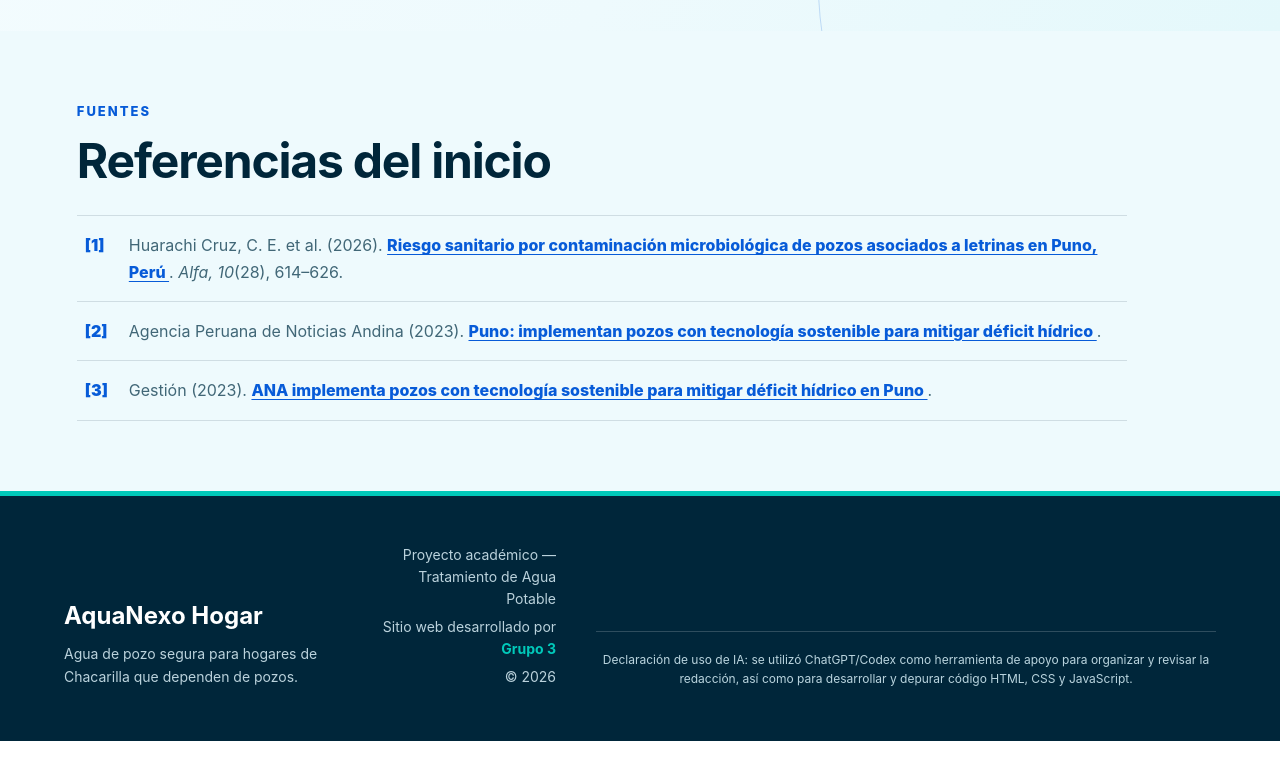
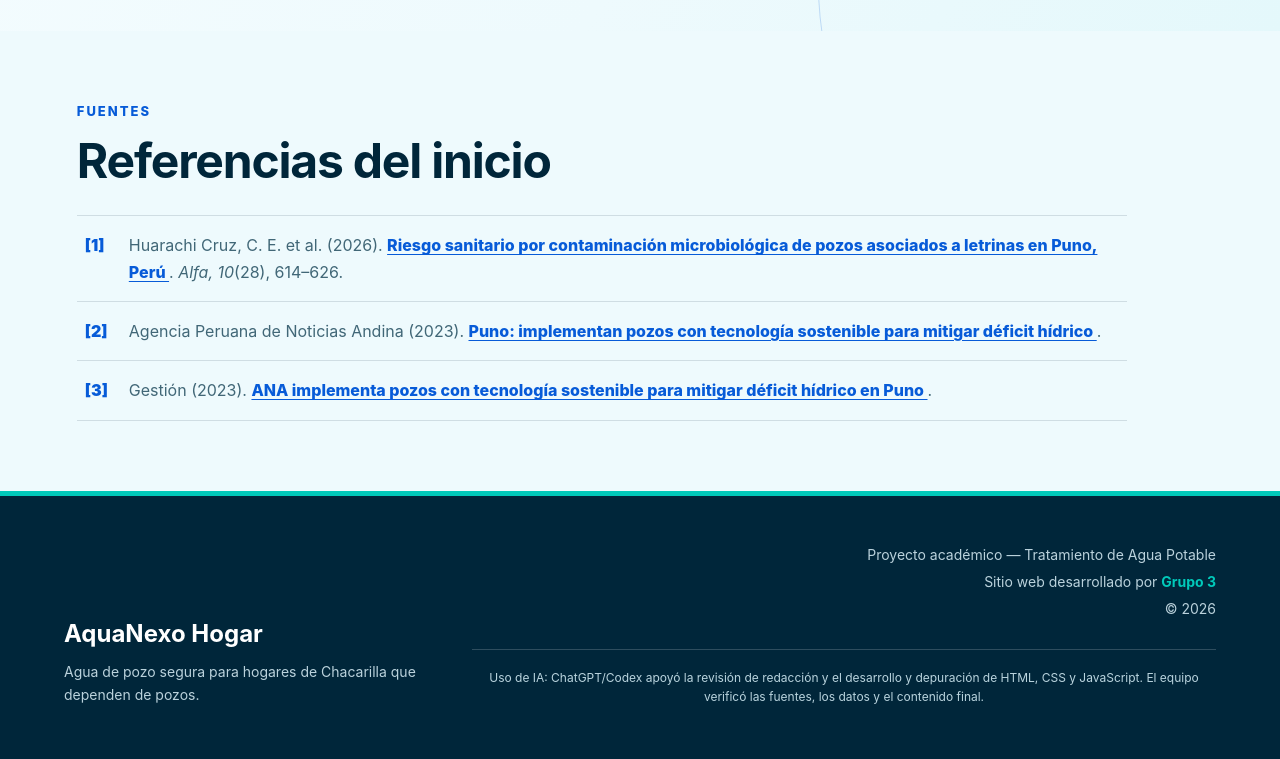
Before and after one commit to melanierominaramosrequejo/melanierominaramosrequejo.github.io, a plain HTML site: page index.html in a window 1280 px wide. Shown: the part 884-1643 px from the top of the page. Drawn offline with Linux system fonts and the light colour scheme; a script that the page names is missing.

Commit message:
Update index.html

```diff
--- a/index.html
+++ b/index.html
@@ -161,12 +161,13 @@
             <p>Proyecto académico — Tratamiento de Agua Potable</p>
             <p>Sitio web desarrollado por <strong>Grupo 3</strong></p>
             <p>© 2026</p>
+
+            <p class="declaracion-ia">
+                Uso de IA: ChatGPT/Codex apoyó la revisión de redacción y el
+                desarrollo y depuración de HTML, CSS y JavaScript. El equipo
+                verificó las fuentes, los datos y el contenido final.
+            </p>
         </div>
-        <p class="declaracion-ia">
-            Declaración de uso de IA: se utilizó ChatGPT/Codex como herramienta de
-            apoyo para organizar y revisar la redacción, así como para desarrollar y
-            depurar código HTML, CSS y JavaScript.
-        </p>
     </footer>
     <script src="script.js"></script>
 
```
